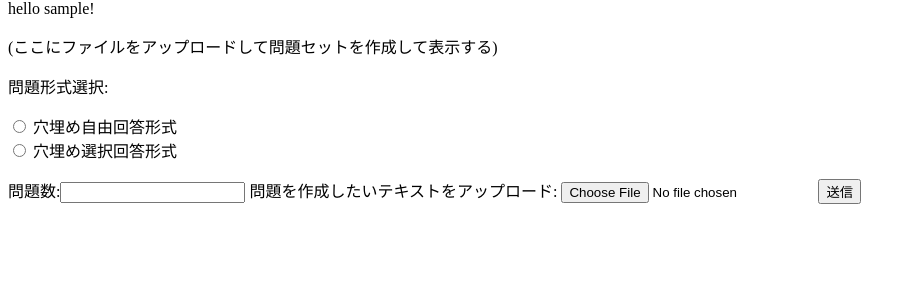
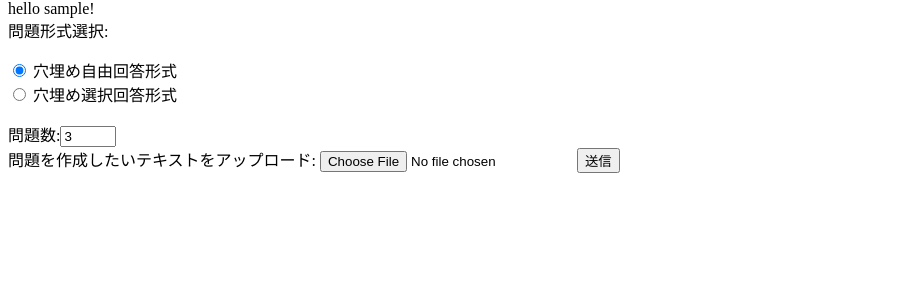
Before and after one commit to teamb-webeng/teamb-app, a Flask app: page /mypage/1 in a window 1280 px wide. Shown: the part 102-402 px from the top of the page, without its empty margins (0-916 px from the left). Run offline with Flask 2, Linux system fonts and the light colour scheme; the visitor is signed in with stand-in values (Sample User, id 1); data comes from the database, SQL or seed files in the repository; parts of the project's set-up code (start-up, migrations or seed data) failed here and were passed over.

Commit message:
set default value

```diff
--- a/main/templates/mypage.html
+++ b/main/templates/mypage.html
@@ -2,15 +2,14 @@
 {% block content %}
 
 hello {{target_user.username}}!
-<p>(ここにファイルをアップロードして問題セットを作成して表示する)</p>
 
 <form method="post" action="{{url_for("mypage",user_id=target_user.id)}}" enctype="multipart/form-data">
     問題形式選択:
     <p>
-    <input type="radio" name="options" id="option1" value="blank"> 穴埋め自由回答形式 <br>
+    <input type="radio" name="options" id="option1" value="blank" checked="checked"> 穴埋め自由回答形式 <br>
     <input type="radio" name="options" id="option2" value="blank_choices"> 穴埋め選択回答形式 <br>
     </p>
-    問題数:<input type="number" name="q_num">
+    問題数:<input type="number" name="q_num" min=1 max=10 value=3><br>
     問題を作成したいテキストをアップロード: <input type="file" id="text_file" name="text_file">
     <input type="submit" value="送信" class="btn">
 </form>
```
Also changed, not shown: 1 other file.
